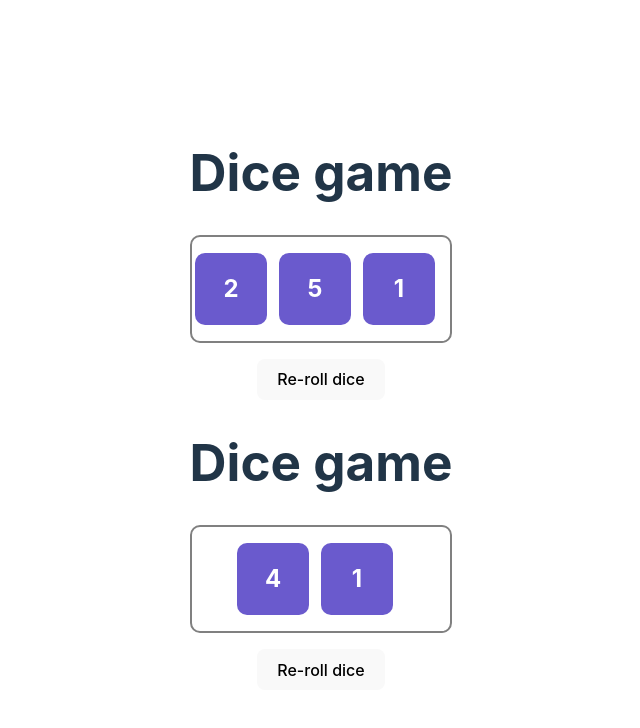
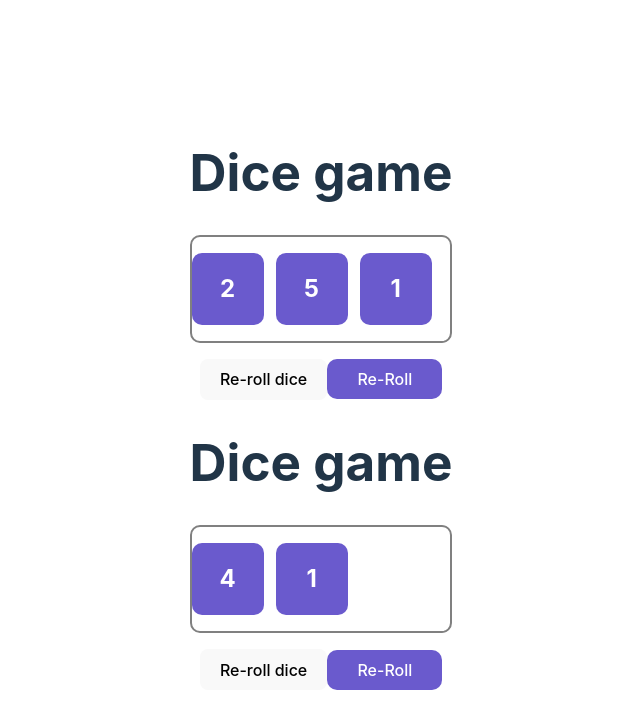
Before and after one commit to eyi739/testing-type, a React (Vite) app: page / in a window 1280 px wide. Shown: the top 728 px of the page, without its empty margins (319-959 px from the left). Built offline with nearby package versions, Linux system fonts and the light colour scheme.

Commit message:
created button component, pass function as props exercise.

```diff
--- /dev/null
+++ b/src/Button.css
@@ -0,0 +1,12 @@
+.Button {
+    background-color: slateblue;
+    padding: 10px 30px;
+    border-radius: 10px;
+    border: none;
+    color: white;
+    transition: opacity 0.2s;
+}
+
+.Button:hover {
+    opacity: 0.7;
+}
--- /dev/null
+++ b/src/Button.jsx
@@ -0,0 +1,7 @@
+import "./Button.css"
+
+function Button({clickFunc}){
+    return <button className="Button" onClick={clickFunc}>Re-Roll</button>
+}
+
+export default Button;
--- a/src/Dice.css
+++ b/src/Dice.css
@@ -4,4 +4,5 @@
     text-align: center;
     margin: 1em auto 1em auto;
     border-radius: 10px;
+    display: flex;
   }
--- a/src/LuckyN.jsx
+++ b/src/LuckyN.jsx
@@ -1,7 +1,7 @@
 import {useState} from "react"
 import { getRolls, sum } from "./utils";
 import Dice from "./Dice";
-
+import Button from "./Button"
 function LuckyN({title="Dice game", numDice=2, winCheck}){
     const [dice, setDice] = useState(getRolls(numDice));
     const isWinner = winCheck(dice);
@@ -13,6 +13,7 @@ function LuckyN({title="Dice game", numDice=2, winCheck}){
             <h1>{title} {isWinner && "You Win"}</h1>
             <Dice dice={dice}/>
             <button onClick={roll}>Re-roll dice</button>
+            <Button clickFunc={roll}/>
         </main>
     )
 }
```
